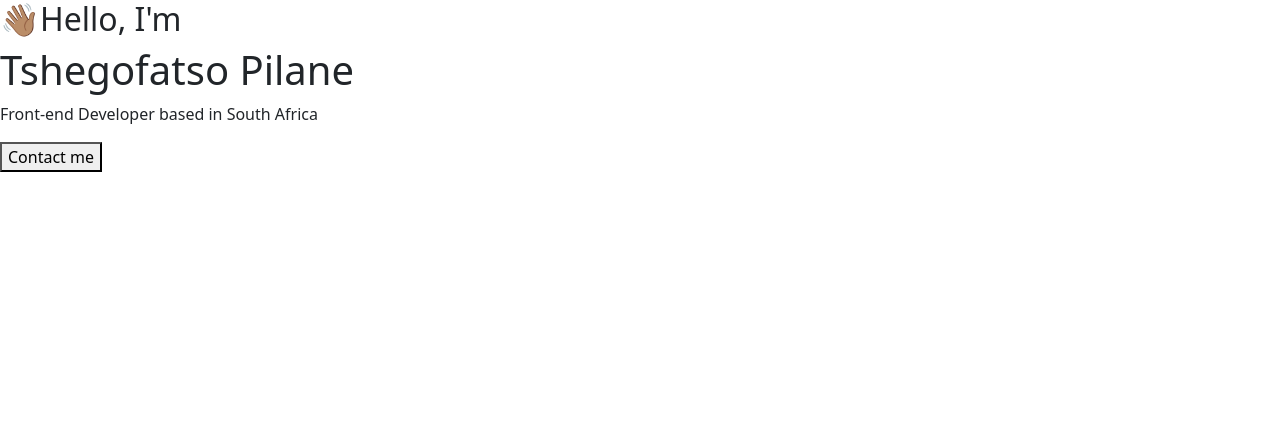
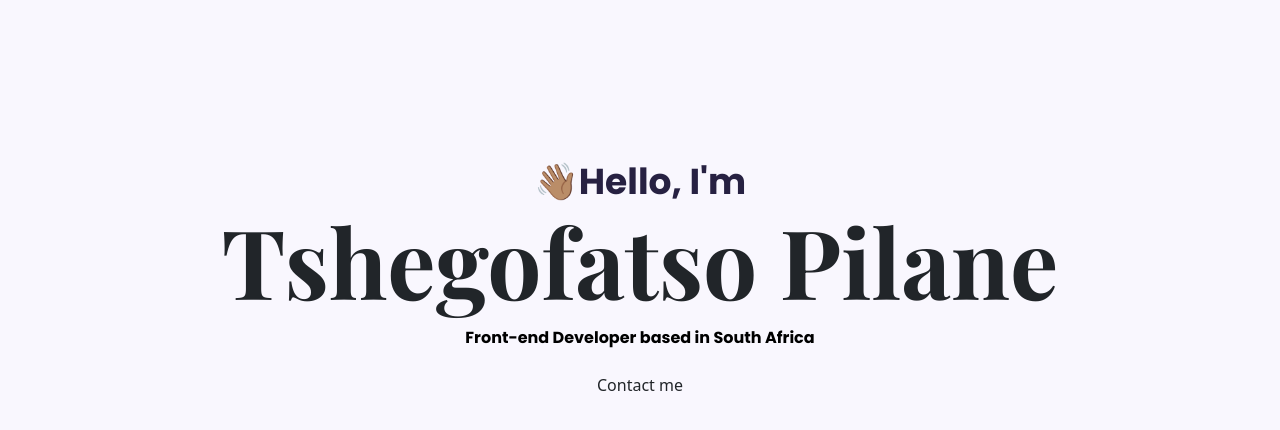
Before and after one commit to tcpilane/Portfolio-Project, a plain HTML site: page index.html in a window 1280 px wide. Drawn offline with nearby package versions, Linux system fonts and the light colour scheme; a web font is replaced by a local one.

Commit message:
Added CSS

```diff
--- a/index.html
+++ b/index.html
@@ -20,7 +20,7 @@
     <h2>👋🏽Hello, I'm</h2>
     <h1>Tshegofatso Pilane</h1>
     <p>Front-end Developer based in South Africa</p>
-    <button>Contact me</button>
+    <button type="button" class="btn bt-branding">Contact me</button>
     </div>
 </body>
 </html>
--- a/styles/styles.css
+++ b/styles/styles.css
@@ -0,0 +1,43 @@
+:root {
+    --branding-color:#6c63ff;
+    --secondary-color: #f9f7fe;
+    --heading-font-family: "Playfair Display", serif;
+    --default-font-family: "Poppins", sans-serif;
+}
+
+body {
+    font-family: var(--default-font-family);
+}
+
+.hero {
+    background-color: var(--secondary-color);
+    text-align: center;
+    padding: 160px 30px;
+}
+
+ h1, h2, p {
+    font-family: var(--default-font-family);
+    font-weight: bold;
+    color: black;
+ }
+
+.hero h1 {
+    font-family: var(--heading-font-family);
+    font-size: 96px;
+}
+
+.hero h2 {
+    font-size: 36px;
+    font-weight: bold;
+    margin: 0;
+    color: #272142;
+}
+
+.btn-branding {
+    color: white;
+    padding: 15px 30px;
+    border-radius: 4px;
+    background-color: var(--branding-color);
+    font-size: 18px;
+    line-height: 27px;
+}
```
